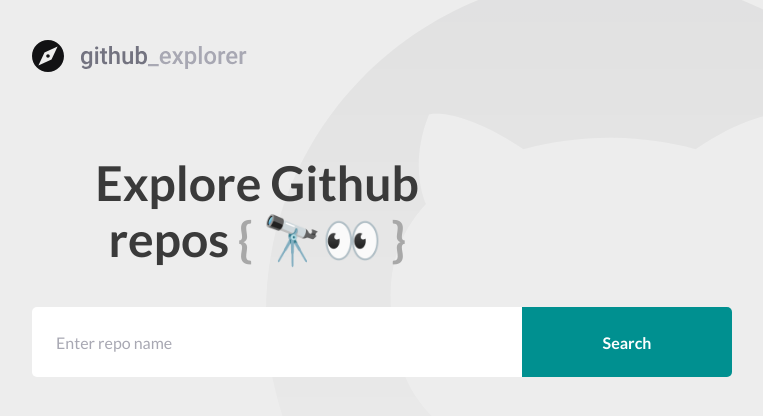
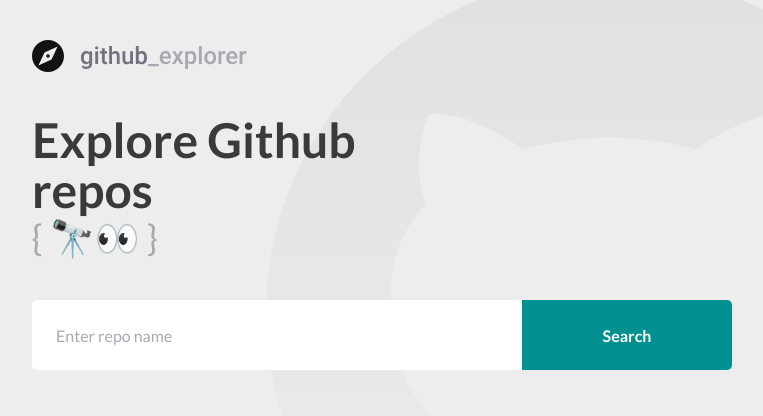
Before and after one commit to romluc/gostack11--first-react-project, a React (Create React App) app: page / in a window 1280 px wide. Shown: the top 416 px of the page, without its empty margins (148-911 px from the left). Built offline with nearby package versions, Linux system fonts and the light colour scheme.

Commit message:
Add clear localstorage method

```diff
--- a/src/pages/Dashboard/index.tsx
+++ b/src/pages/Dashboard/index.tsx
@@ -3,7 +3,7 @@
 import { FiChevronRight } from 'react-icons/fi';
 import api from '../../services/api';
 import logo from '../../assets/logo.svg';
-import { Title, Form, Repositories, Error, Bitmoji } from './styles';
+import { Form, Repositories, Error, Header } from './styles';
 
 interface Repository {
   full_name: string;
@@ -60,6 +60,7 @@
       const response = await api.get<Repository>(`/repos/${newRepo}`);
       const repository = response.data;
       setRepositories([...repositories, repository]);
+
       setNewRepo('');
       setInputError('');
     } catch (err) {
@@ -69,7 +70,6 @@
 
   const handleRemoveRepository = (repository: Repository) => {
     const filteredArray = repositories.filter((arrayItem) => {
-      console.log('clicado');
       return arrayItem !== repository;
     });
     setRepositories([...filteredArray]);
@@ -87,16 +87,15 @@
   return (
     <>
       <img src={logo} alt="Github Explorer logo" />
-      <Title>
-        Explore Github repos{' '}
-        <Bitmoji
+      <Header>
+        <h1>Explore Github repos </h1>
+        <span
           role="img"
-          className="bitmoji-curlybraces"
           aria-label="bitmojis of eye looking through a telescope"
         >
           {` { 🔭👀 } `}
-        </Bitmoji>
-      </Title>
+        </span>
+      </Header>
       <Form hasError={!!inputError} onSubmit={handleAddRepository}>
         <input
           value={newRepo}
@@ -104,14 +103,13 @@
           placeholder="Enter repo name"
         />
         <button type="submit">Search</button>
+        {repositories.length ? (
+          <button onClick={handleClearLocalStorage}>Clear List</button>
+        ) : null}
       </Form>
 
-      {repositories.length >= 1 && (
-        <button className="clear-storage" onClick={handleClearLocalStorage}>
-          Clear localStorage
-        </button>
-      )}
       {inputError && <Error>{inputError}</Error>}
+
       <Repositories>
         {repositories.map((repository) => (
           <>
--- a/src/pages/Dashboard/styles.ts
+++ b/src/pages/Dashboard/styles.ts
@@ -5,13 +5,24 @@
   hasError: boolean;
 }
 
-export const Title = styled.h1`
+export const Header = styled.div`
+  margin-top: 40px;
+  margin-bottom: 30px;
+  display: flex;
+  flex-direction: column;
+
+  h1 {
     font-size: 48px;
     color: #3a3a3a;
-  text-align: center;
-  max-width: 450px;
-  line-height: 56px;
-  margin-top: 80px;
+    text-align: left;
+    max-width: 350px;
+    line-height: 50px;
+  }
+
+  span {
+    color: #a8a8a8;
+    font-size: 36px;
+  }
 `;
 
 export const Form = styled.form<FormProps>`
@@ -73,20 +84,23 @@
       text-align: center;
       margin-top: 4px;
     }
-  }
 
-  .clear-storage {
-    width: 100px;
+    & + button {
+      width: auto;
       height: 70px;
+      padding: 10px;
+      margin-left: 5px;
       background: transparent;
       border-radius: 5px;
-    border: 2px solid #cc0000;
-    color: #333;
+      border: 2px solid #f44336;
+      color: rgba(0, 0, 0, 0.4);
+      /* background-color: rgba(0, 0, 0, 0.07); */
       font-weight: bold;
       transition: background-color 0.2s;
 
       &:hover {
-      background: ${shade(0.1, '#cc0000')};
+        color: rgba(250, 250, 250, 0.9);
+        background-color: #f44336;
       }
 
       @media (max-width: 700px) {
@@ -96,9 +110,10 @@
         border-radius: 4px;
         text-align: center;
         margin-top: 4px;
+        margin-left: 0;
       }
     }
-
+  }
   @media (max-width: 700px) {
     flex-direction: column;
   }
@@ -124,6 +139,10 @@
     display: block;
     text-decoration: none;
 
+    @media (max-width: 400px) {
+      padding: 10px;
+    }
+
     display: flex;
     align-items: center;
 
@@ -146,7 +165,7 @@
       flex: 1;
 
       strong {
-        font-size: 20px;
+        font-size: 24px;
         color: #3d3d4d;
       }
 
@@ -162,7 +181,3 @@
     }
   }
 `;
-
-export const Bitmoji = styled.span`
-  color: #a8a8a8;
-`;
--- a/src/pages/Repository/index.tsx
+++ b/src/pages/Repository/index.tsx
@@ -5,7 +5,13 @@
 
 import logo from '../../assets/logo.svg';
 
-import { Header, RepositoryInfo, Issues, Loading } from './styles';
+import {
+  Header,
+  RepositoryInfo,
+  Issues,
+  Loading,
+  EmptyIssuesSection,
+} from './styles';
 
 interface RepositoryParams {
   repository: string;
@@ -89,6 +95,7 @@
         <Loading>Loading...</Loading>
       )}
 
+      {issues.length ? (
         <Issues>
           {issues.map((issue) => (
             <a key={issue.id} href={issue.html_url}>
@@ -100,6 +107,11 @@
             </a>
           ))}
         </Issues>
+      ) : (
+        <EmptyIssuesSection>
+          No issues in this repo <span>🤷🏻‍♀️</span>
+        </EmptyIssuesSection>
+      )}
     </>
   );
 };
--- a/src/pages/Repository/styles.ts
+++ b/src/pages/Repository/styles.ts
@@ -47,6 +47,26 @@
         font-size: 18px;
         color: #737380;
         margin-top: 4px;
+      }
+    }
+
+    @media (max-width: 400px) {
+      img {
+        width: 80px;
+        height: 80px;
+      }
+
+      div {
+        strong {
+          font-size: 24px;
+          color: #3d3d4d;
+        }
+
+        p {
+          font-size: 18px;
+          color: #737380;
+          margin-top: 4px;
+        }
       }
     }
   }
@@ -133,3 +153,22 @@
   font-size: 54px;
   color: rgba(0, 0, 0, 0.3);
 `;
+
+export const EmptyIssuesSection = styled.p`
+  display: flex;
+  flex-wrap: wrap;
+  text-align: center;
+  place-content: center;
+  margin-top: 60px;
+  font-size: 42px;
+  color: rgba(0, 0, 0, 0.5);
+
+  span {
+    color: #222;
+    margin: 5px;
+  }
+
+  @media (max-width: 700px) {
+    font-size: 36px;
+  }
+`;
```
Lines whose indentation alone changed are shown as unchanged.
